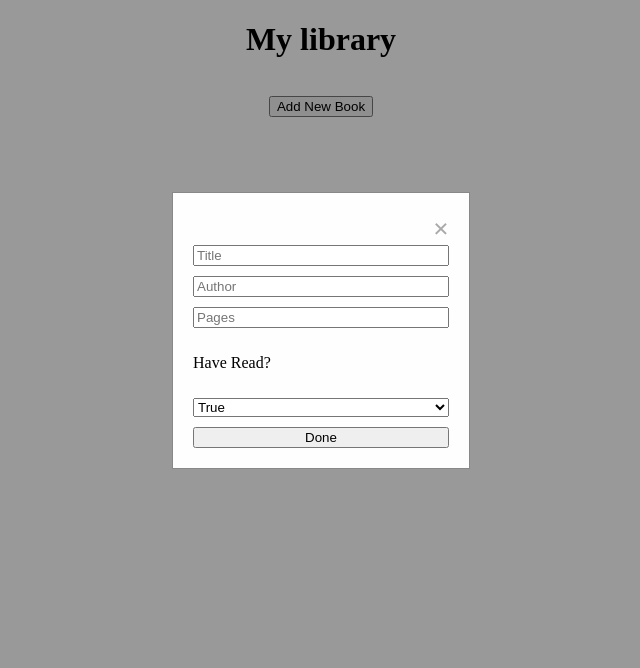
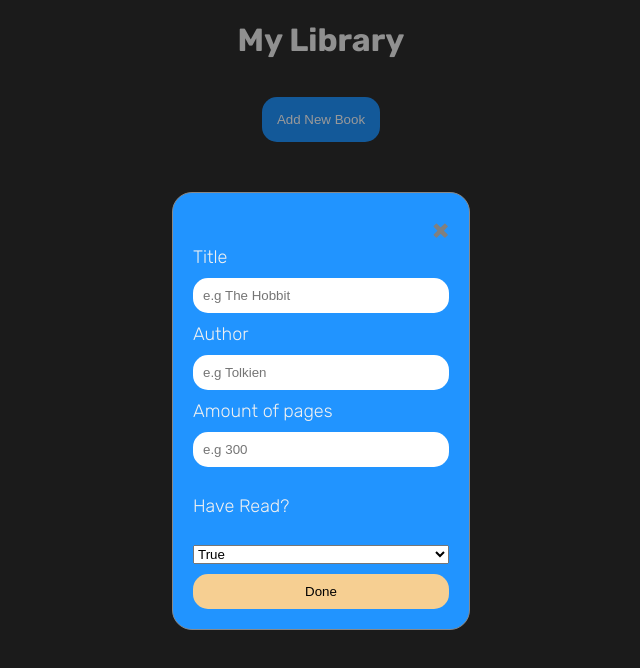
Before and after one commit to Kohize/library, a plain HTML site: page index.html in a window 1280 px wide. Both pictures are taken after a click on the button "Add New Book". Shown: the whole page, without its empty margins (319-959 px from the left). Drawn offline with Linux system fonts and the light colour scheme.

Commit message:
ui upgrade

```diff
--- a/app.js
+++ b/app.js
@@ -47,19 +47,6 @@ function readToggleHandle(e) {
     }
 }
 
-// function toggleRead() {
-//     const readToggle = document.querySelectorAll('.toggle')
-//     const toggleButtons = [...readToggle];
-//     toggleButtons.forEach(button => {
-//         button.addEventListener('click', (e) => {
-//             readToggleHandle(e);
-//         })
-//     }
-//     )
-// }
-
-
-
 function renderBooks(book) {
     const libraryItem = document.createElement('li')
     console.log(book.index);
@@ -107,8 +94,3 @@ window.addEventListener('click', (e) => {
 })
 
 modalAddButton.addEventListener('click', addBookToLibrary);
-modalAddButton.addEventListener('keydown', (e) => {
-    if (e.key === 'Enter') {
-        addBookToLibrary();
-    }
-})
--- a/index.html
+++ b/index.html
@@ -4,10 +4,16 @@
     <meta charset="UTF-8" />
     <meta name="viewport" content="width=device-width, initial-scale=1.0" />
     <link rel="stylesheet" href="styles.css" />
+    <link rel="preconnect" href="https://fonts.googleapis.com" />
+    <link rel="preconnect" href="https://fonts.gstatic.com" crossorigin />
+    <link
+      href="https://fonts.googleapis.com/css2?family=Rubik:ital,wght@0,300..900;1,300..900&display=swap"
+      rel="stylesheet"
+    />
     <title>Document</title>
   </head>
   <body>
-    <h1 class="title">My library</h1>
+    <h1 class="title">My Library</h1>
     <section class="table">
       <ul class="table__list"></ul>
     </section>
@@ -17,9 +23,16 @@
       <div class="modal-content">
         <span class="close">&times;</span>
         <div class="modal__inputs">
-          <input class="input__title" type="text" placeholder="Title" />
-          <input class="input__author" type="text" placeholder="Author" />
-          <input class="input__pages" type="number" placeholder="Pages" />
+          <label for="title">Title</label>
+          <input
+            class="input__title"
+            type="text"
+            placeholder="e.g The Hobbit"
+          />
+          <label for="author">Author</label>
+          <input class="input__author" type="text" placeholder="e.g Tolkien" />
+          <label for="pages">Amount of pages</label>
+          <input class="input__pages" type="number" placeholder="e.g 300" />
           <p>Have Read?</p>
           <select name="read" id="read" class="input__read">
             <option value="True">True</option>
--- a/styles.css
+++ b/styles.css
@@ -1,5 +1,14 @@
+body {
+  background: #2d2d2d;
+  font-family: "Rubik", serif;
+  font-optical-sizing: auto;
+  font-weight: 300;
+  font-style: normal;
+}
+
 .title {
   text-align: center;
+  color: #f1f1f1;
 }
 
 .table__list {
@@ -8,16 +17,49 @@
 }
 
 li {
-  padding: 0;
+  padding: 25px;
   margin: 0;
   list-style-type: none;
+  background-color: #2194ff;
+  border-radius: 20px;
+  color: #ffffff;
 }
 
 .button {
   display: block;
   margin: 0 auto;
+  background-color: #2194ff;
+  color: #ffffff;
+  border-radius: 15px;
+  padding: 15px;
+  border: 0;
+  cursor: pointer;
+  &:hover {
+    opacity: 0.9;
+  }
 }
 
+.remove {
+  padding: 10px;
+  border-radius: 15px;
+  background-color: #f6cf92;
+  border: 0;
+  cursor: pointer;
+  &:hover {
+    opacity: 0.7;
+  }
+}
+
+.toggle {
+  padding: 10px;
+  border-radius: 15px;
+  background-color: #f6cf92;
+  border: 0;
+  cursor: pointer;
+  &:hover {
+    opacity: 0.7;
+  }
+}
 /* The Modal (background) */
 .modal {
   display: none; /* Hidden by default */
@@ -68,3 +110,31 @@ li {
 .modal__inputs > inputs {
   width: 30%;
 }
+
+.modal-content {
+  background-color: #2194ff;
+  border-radius: 20px;
+  color: #f1f1f1;
+  font-size: 18px;
+}
+
+.modal__inputs input {
+  border-radius: 15px;
+  border: 0;
+  padding: 10px;
+}
+
+.close {
+  color: grey;
+}
+
+.add {
+  padding: 10px;
+  border-radius: 15px;
+  background-color: #f6cf92;
+  border: 0;
+  cursor: pointer;
+  &:hover {
+    opacity: 0.7;
+  }
+}
```
